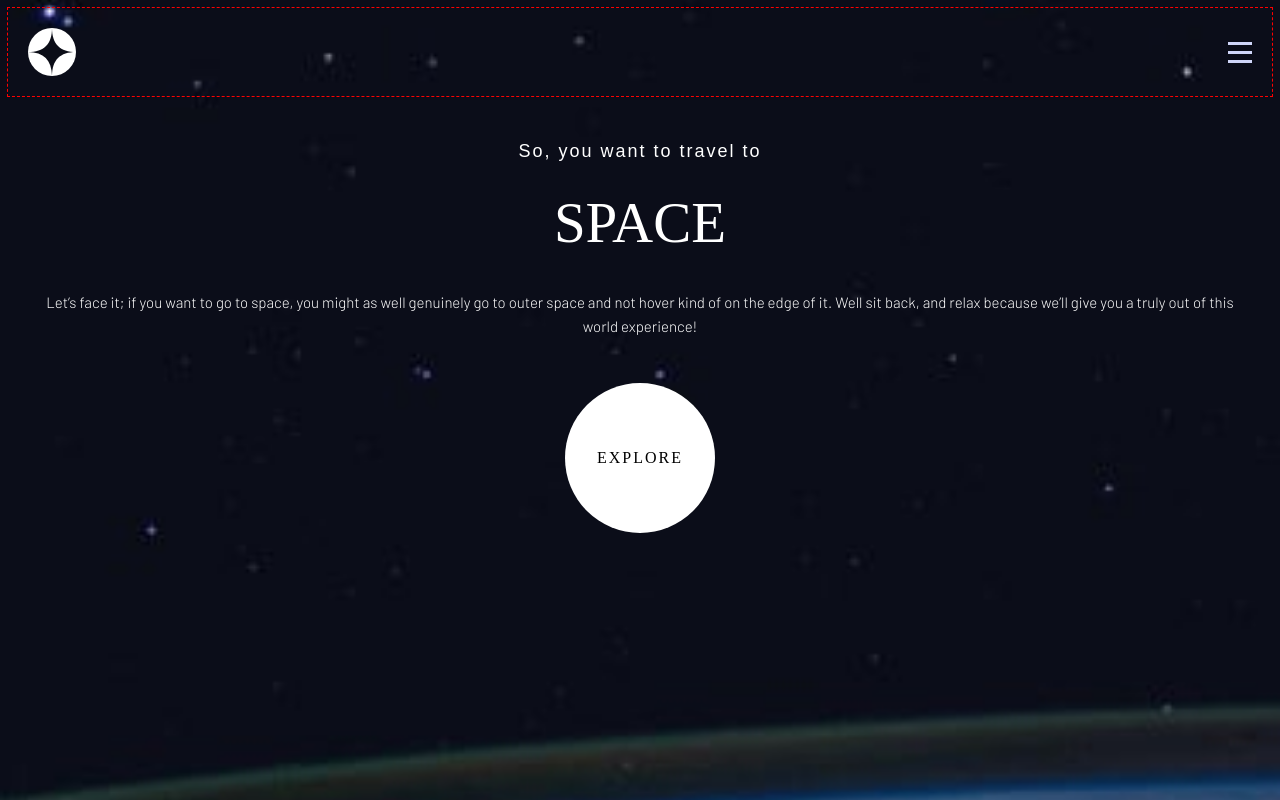
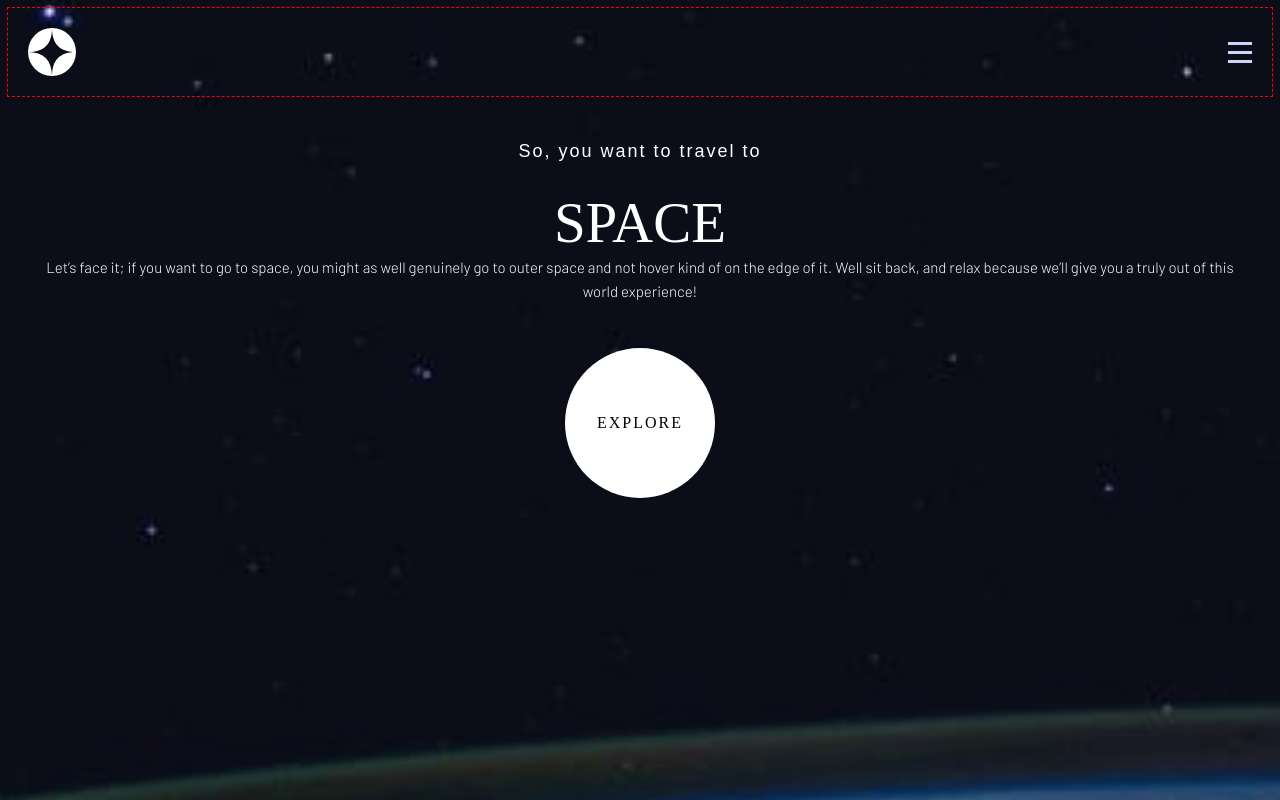
Before and after one commit to hinlocaesar/space-tourism, a Next.js app: page / in a window 1280 px wide. Built offline with nearby package versions, Linux system fonts and the light colour scheme; a web font is replaced by a local one.

Commit message:
converted px to rem and em

```diff
--- a/styles/Home.module.css
+++ b/styles/Home.module.css
@@ -124,22 +124,22 @@
 }
 .home__title1 {
   font-family: "Barlow Condensed", sans-serif;
-  font-size: 18px;
-  padding-top: 45px;
-  letter-spacing: 2px;
+  font-size: 1.125em;
+  padding-top: 2.813rem;
+  letter-spacing: 0.125rem;
 }
 .home__title2 {
   font-family: "Bellefair", serif;
-  font-size: 57px;
-  padding-top: 28px;
+  font-size: 3.5625em;
+  padding-top: 1.75rem;
 }
 .home__description {
   font-family: "Barlow", sans-serif;
   font-size: 0.9375em;
   text-align: center;
-  padding-left: 20px;
-  padding-right: 20px;
-  padding-top: 35px;
+  padding-left: 1.25rem;
+  padding-right: 1.25rem;
+  padding-top: 2.188;
   line-height: 1.6;
 }
 .home__explorebtn {
@@ -147,13 +147,13 @@
   background: white;
   color: black;
   border-radius: 50%;
-  width: 150px;
-  height: 150px;
+  width: 9.375rem;
+  height: 9.375rem;
   display: flex;
   align-items: center;
   justify-content: center;
-  margin-top: 45px;
-  letter-spacing: 2px;
+  margin-top: 2.813rem;
+  letter-spacing: 0.125rem;
 }
 
 @media (max-width: 600px) {
```
